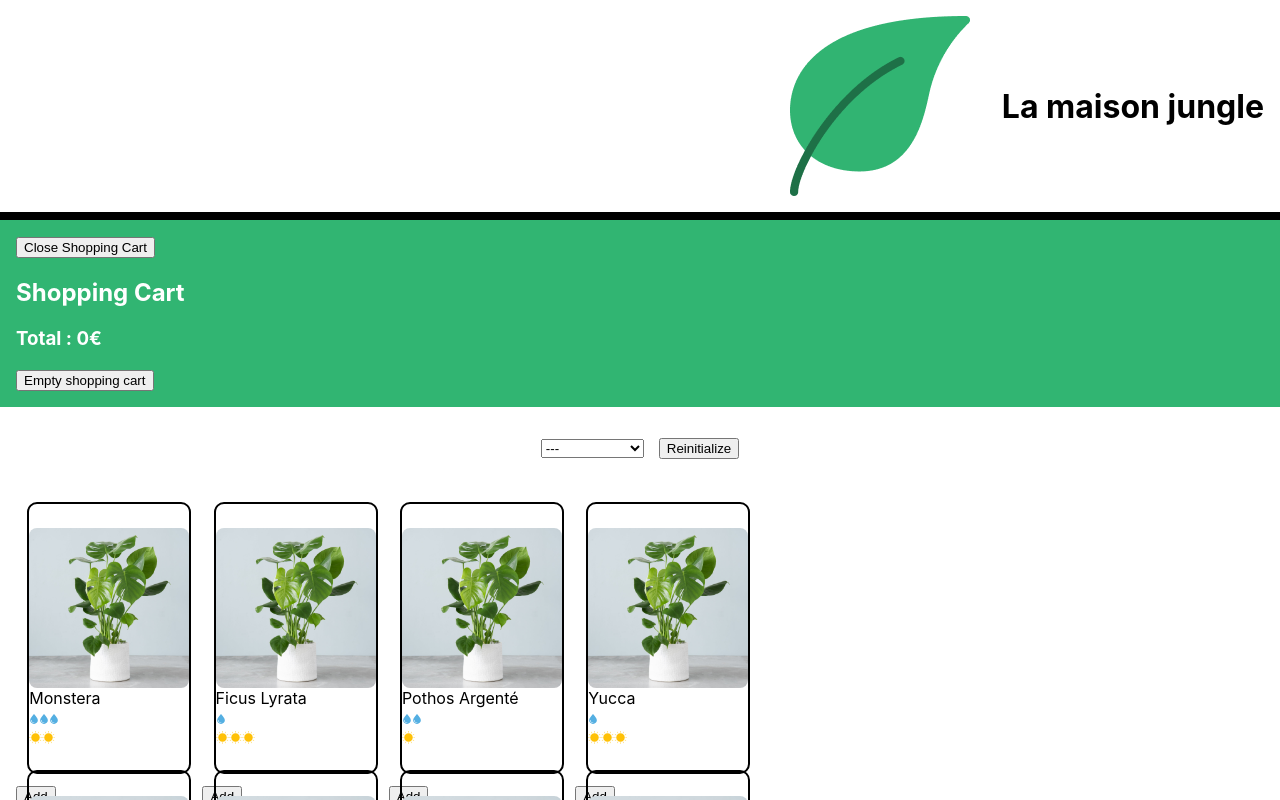
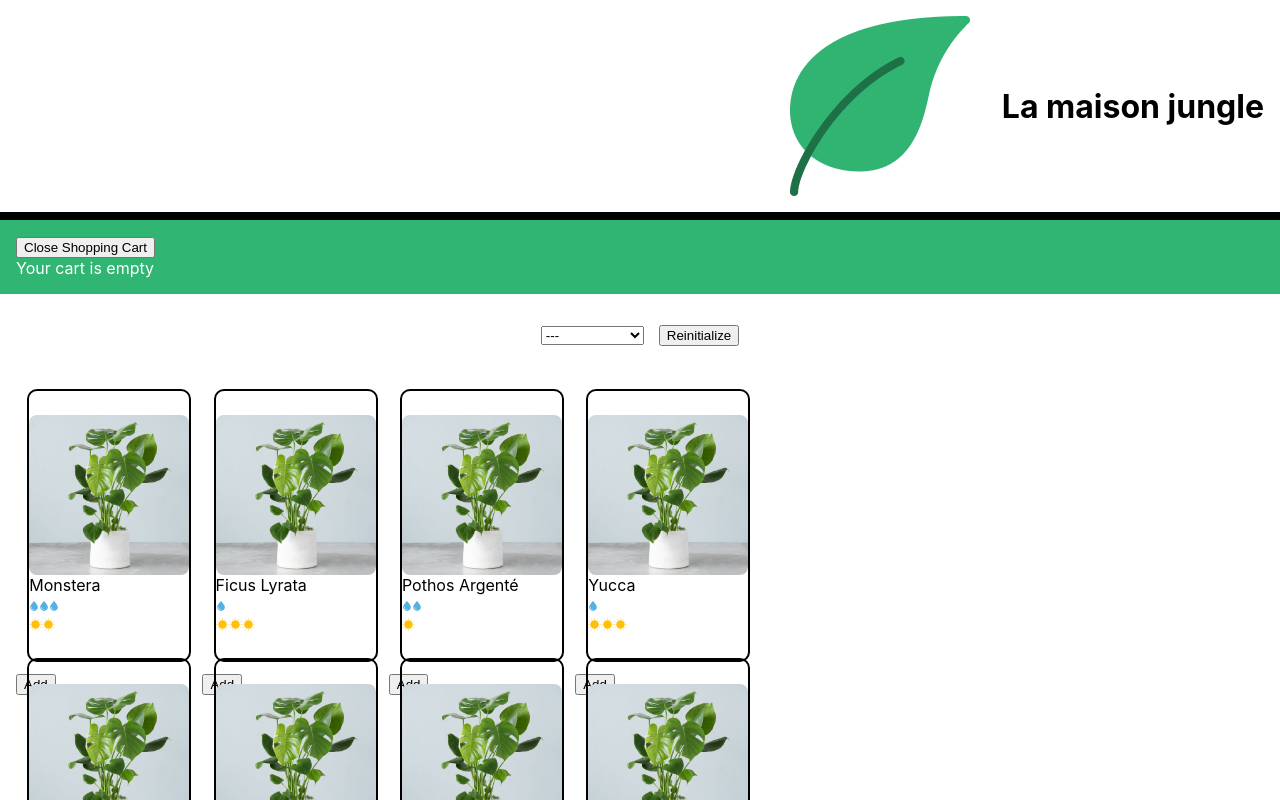
Before and after one commit to StefanUngureanul24/la-maison-jungle, a React (Create React App) app: page / in a window 1280 px wide. Shown: the top 800 px of the page. Built offline with nearby package versions, Linux system fonts and the light colour scheme.

Commit message:
Add and handling of useEffect in Cart.js so we can automatically update and display the number of purchases + changing of page's title

```diff
--- a/src/components/Cart.js
+++ b/src/components/Cart.js
@@ -1,4 +1,4 @@
-import { useState } from 'react'
+import { useState, useEffect } from 'react'
 
 function Cart({ cart, updateCart }) {
     /*
@@ -21,8 +21,16 @@ function Cart({ cart, updateCart }) {
     )
     */
 
-    const monsteraPrice = 8
+    //const monsteraPrice = 8
     const [isOpen, setIsOpen] = useState(true)
+    const total = cart.reduce(
+        (acc, plantType) => acc + plantType.amount * plantType.price,
+        0
+    )
+
+    useEffect(() => {
+        document.title = `${total} purchases made`
+    }, [total])
 
     return isOpen ? (
         <div className='lmj-cart'>
@@ -31,23 +39,40 @@ function Cart({ cart, updateCart }) {
             >
                 Close Shopping Cart
             </button>
-            <h2>Shopping Cart</h2>
-            <h3>Total : {monsteraPrice * cart}€</h3>
-            <button
-                onClick={() => updateCart(0)}
-            >
-                Empty shopping cart
-            </button>
+            {cart.length > 0 ? (
+                <div>
+                    <h2>Cart</h2>
+                    <ul>
+                        {cart.map(({ name, price, amount }, index) => (
+                            <div key={`${name}-${index}`}>
+                                {name} {price}€ x {amount}
+                            </div>
+                        ))}
+                    </ul>
+                    <h3>
+                        Total: {total}€
+                    </h3>
+                    <button onClick={() => updateCart([])}>
+                        Empty the cart
+                    </button>
+                </div>
+            ) : (
+                <div>
+                    Your cart is empty
+                </div>
+            )}
         </div>
     ) : (
         <div className='lmj-cart-closed'>
             <button
+                className='lmj-cart-toggle-button'
                 onClick={() => setIsOpen(true)}
             >
-                Open Shopping Cart
+                Open the cart
             </button>
         </div>
     )
+
 }
 
 export default Cart
```
